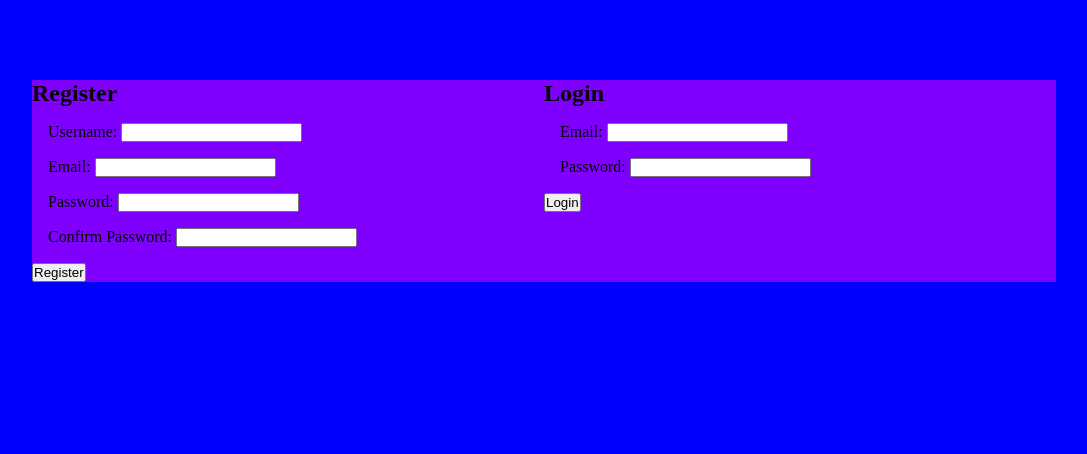
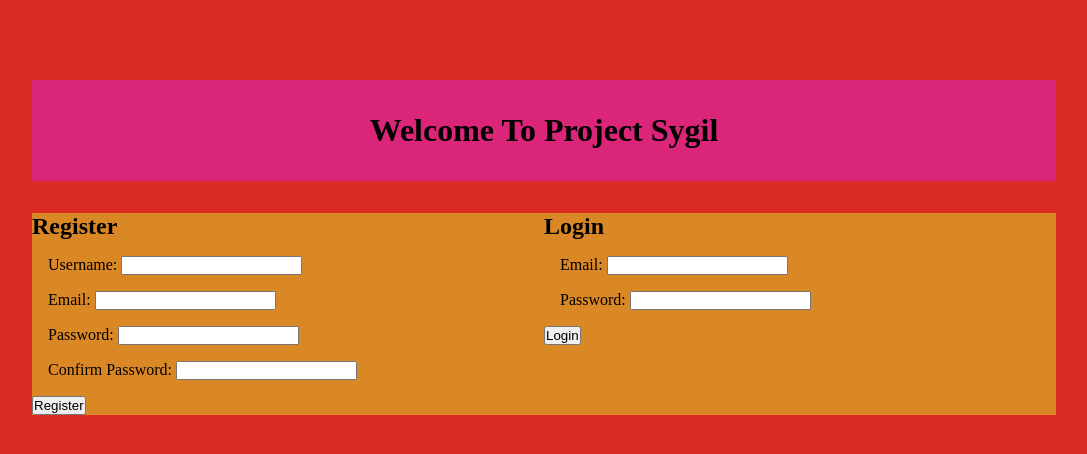
Before and after one commit to zordye/projectSygil, a Django app: page / in a window 1280 px wide. Shown: the top 454 px of the page, without its empty margins (96-1183 px from the left). Run offline with Django 4.2, Linux system fonts and the light colour scheme.

Commit message:
changed color scheme

```diff
--- a/sygil/static/css/style.css
+++ b/sygil/static/css/style.css
@@ -4,7 +4,7 @@
 }
 
 body {
-    background: #0000ff;
+    background: #da2c25;
 }
 
 .container {
@@ -19,18 +19,28 @@ body {
     align-items: center;
     margin-top: 2em;
     margin-bottom: 2em;
-    background: #0080ff;
+    background: #da2578;
+    padding: 2em;
+}
+
+.welcome {
+    display: flex;
+    justify-content: center;
+    align-items: center;
+    margin-top: 2em;
+    margin-bottom: 2em;
+    background: #da2578;
     padding: 2em;
 }
 
 .bottom {
     padding: 2em;
-    background: #8000ff;
+    background: #da8725;
 }
 
 .home_box {
     display: flex;
-    background: #8000ff;
+    background: #da8725;
 }
 
 .campaign_form {
--- a/sygil/templates/index.html
+++ b/sygil/templates/index.html
@@ -9,6 +9,9 @@
 </head>
 <body>
     <div class="container">
+        <div class="welcome">
+            <h1>Welcome To Project Sygil</h1>
+        </div>
         <div class="home_box">
             <div class="left">
                 {% if messages %}
```
